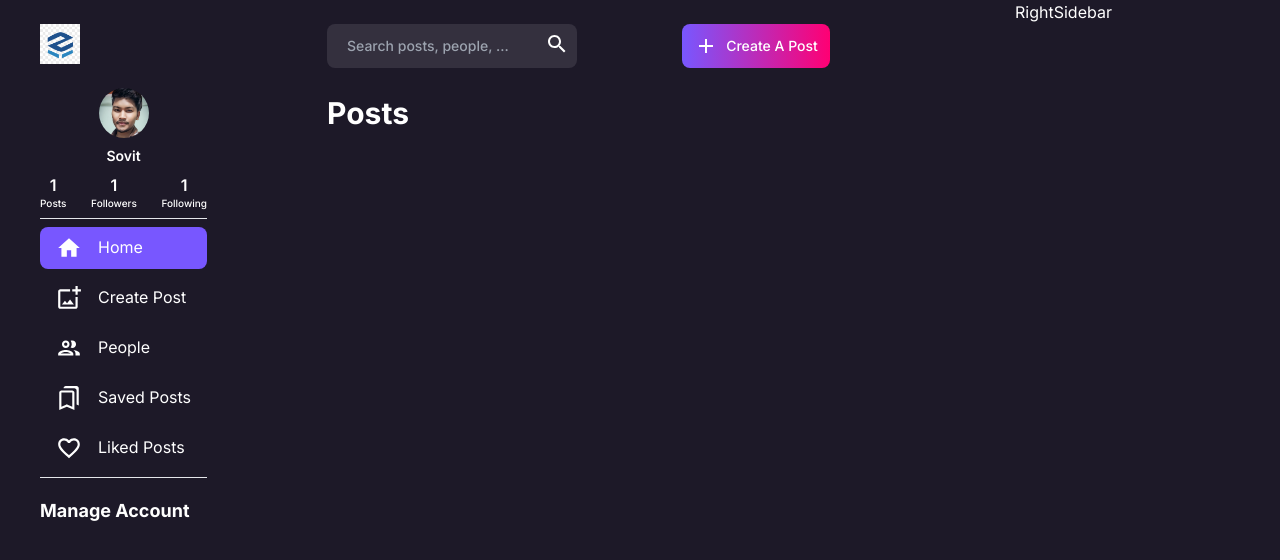
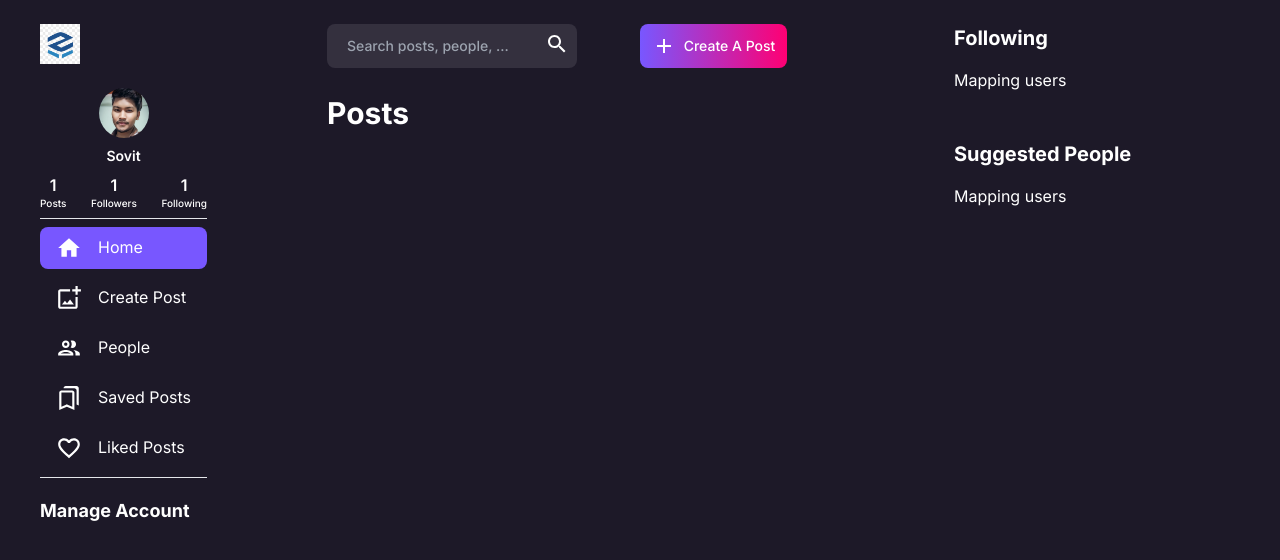
Before and after one commit to sovitchaudhary/Memorio, a Next.js app: page / in a window 1280 px wide. Shown: the top 560 px of the page. Built offline with nearby package versions, Linux system fonts and the light colour scheme; no server answers.

Commit message:
RightSidebar design

```diff
--- a/components/layout/RightSidebar.jsx
+++ b/components/layout/RightSidebar.jsx
@@ -1,9 +1,18 @@
-import React from 'react'
+import React from "react";
 
 const RightSidebar = () => {
   return (
-    <div>RightSidebar</div>
-  )
-}
+    <div className="stickey right-0 top-0 z-20 h-screen w-[300px] xl:w-[350px] flex flex-col gap-12 overflow-auto pl-6 pr-10 py-6 max-lg:hidden">
+        <div className="flex flex-col gap-4">
+          <h4 className="text-heading4-bold text-light-1">Following</h4>
+          <div className="flex flex-col gap-4">Mapping users</div>
+        </div>
+      <div className="flex flex-col gap-4">
+        <h4 className="text-heading4-bold text-light-1">Suggested People </h4>
+        <div className="flex flex-col gap-4">Mapping users</div>
+      </div>
+    </div>
+  );
+};
 
-export default RightSidebar
+export default RightSidebar;
```
